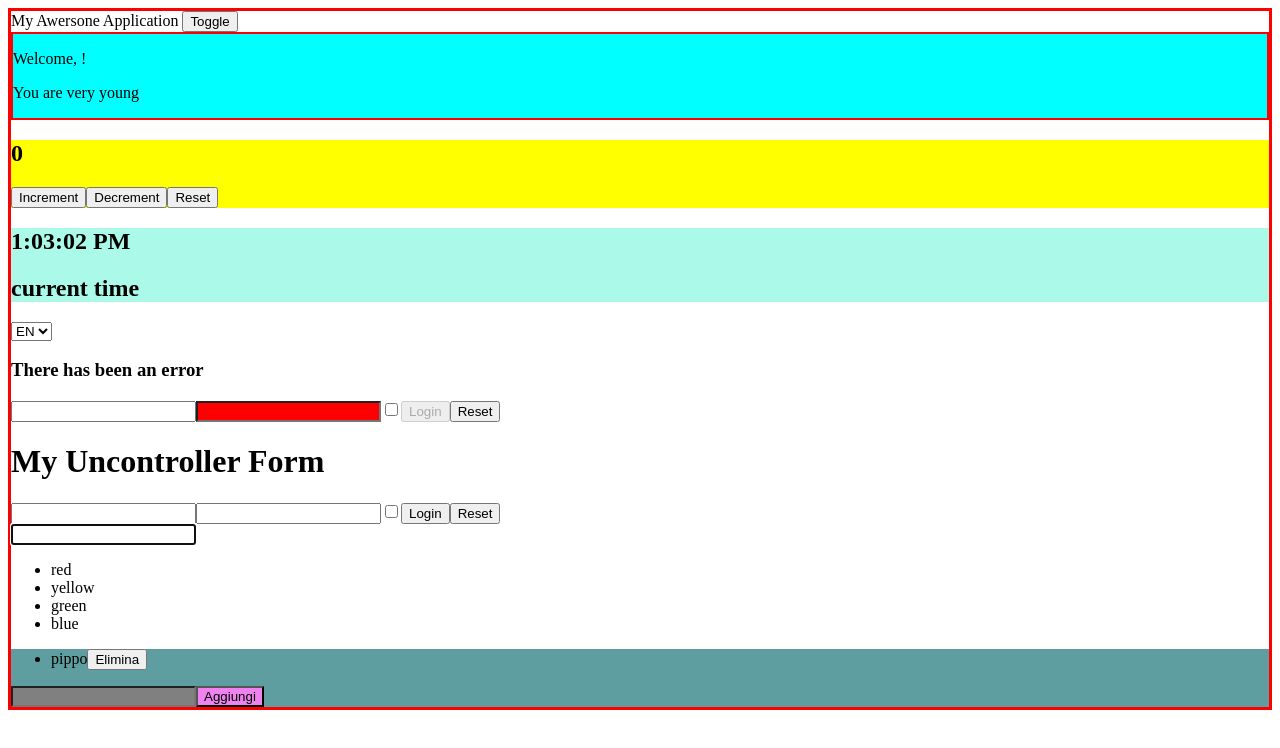
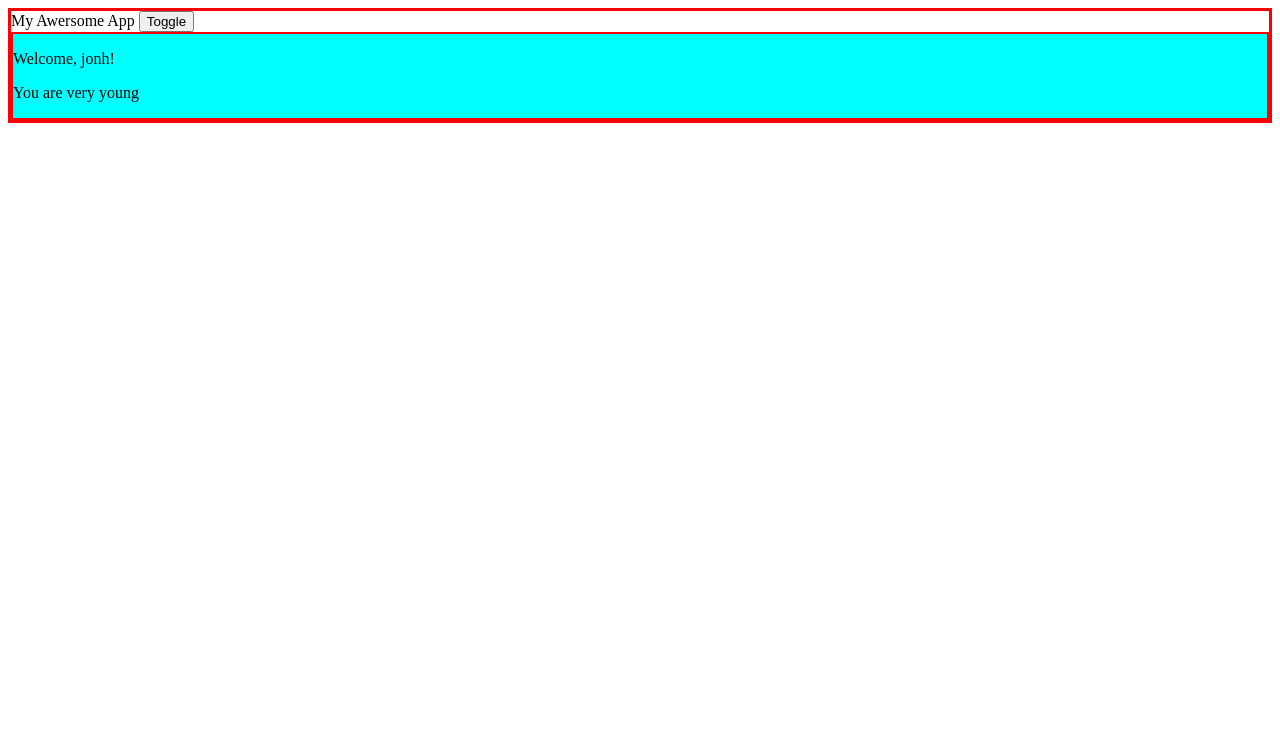
Before and after one commit to AlessioNatale/React, a React (Vite) app in the folder esercizi/: page / in a window 1280 px wide. Shown: the top 748 px of the page. Built offline with nearby package versions, Linux system fonts and the light colour scheme; no server answers.

Commit message:
commit-es-82

```diff
--- a/esercizi/src/App.jsx
+++ b/esercizi/src/App.jsx
@@ -1,4 +1,3 @@
-
 import { useState } from "react";
 import { Clock } from "./Clock";
 import { Colors } from "./Colors";
@@ -15,10 +14,10 @@ import { UncontrolledForm } from "./Uncontrolledlogin";
 import { Welcome } from "./Welcome";
 import { GithubUser } from "./GithubUser";
 import { GithubUsers } from "./GithubUsers";
+import { BrowserRouter, Route, Routes } from "react-router-dom";
 
-
-export function App(){
-    const [language, setLanguage] = useState("en")
+export function App() {
+  const [language, setLanguage] = useState("en");
   const [selectValue, setSelectValue] = useState(language);
 
   function handleLanguage(event) {
@@ -27,31 +26,13 @@ export function App(){
     setSelectValue(newLanguage);
   }
 
-    return(
-        <Container title={"My Awersone Application"}>
-           <Welcome/>
-            <Counter/>
-
-            <Clock/>
-                <select onChange={handleLanguage} value={selectValue}>
-                    <option value="it">IT</option>
-                    <option value="en">EN</option>
-                </select>
-
-            <GithubUser username={"AlessioNatale"}/>
-
-
-
-            <Login/>
-            <UncontrolledForm/>
-            <FocusableInput/>
-            <Colors items={[
-                {id:1, name:"red"},
-                {id:2, name:"yellow"},
-                {id:3, name:"green"},
-                {id:4, name:"blue"}
-            ]}/>
-            <Todolist items={["pippo"]}/>
+  return (
+    <BrowserRouter>
+      <Container title={"My Awersome App"}>
+        <Routes>
+          <Route path="/" element={<Welcome name={"jonh"} />} />
+        </Routes>
       </Container>
-    )
+    </BrowserRouter>
+  );
 }
--- a/package.json
+++ b/package.json
@@ -1,5 +1,6 @@
 {
   "dependencies": {
+    "react-router-dom": "^6.17.0",
     "sass": "^1.69.3"
   }
 }
```
Also changed, not shown: 1 other file (tests, documents, lock files or other folders). Lines whose indentation alone changed are shown as unchanged.
